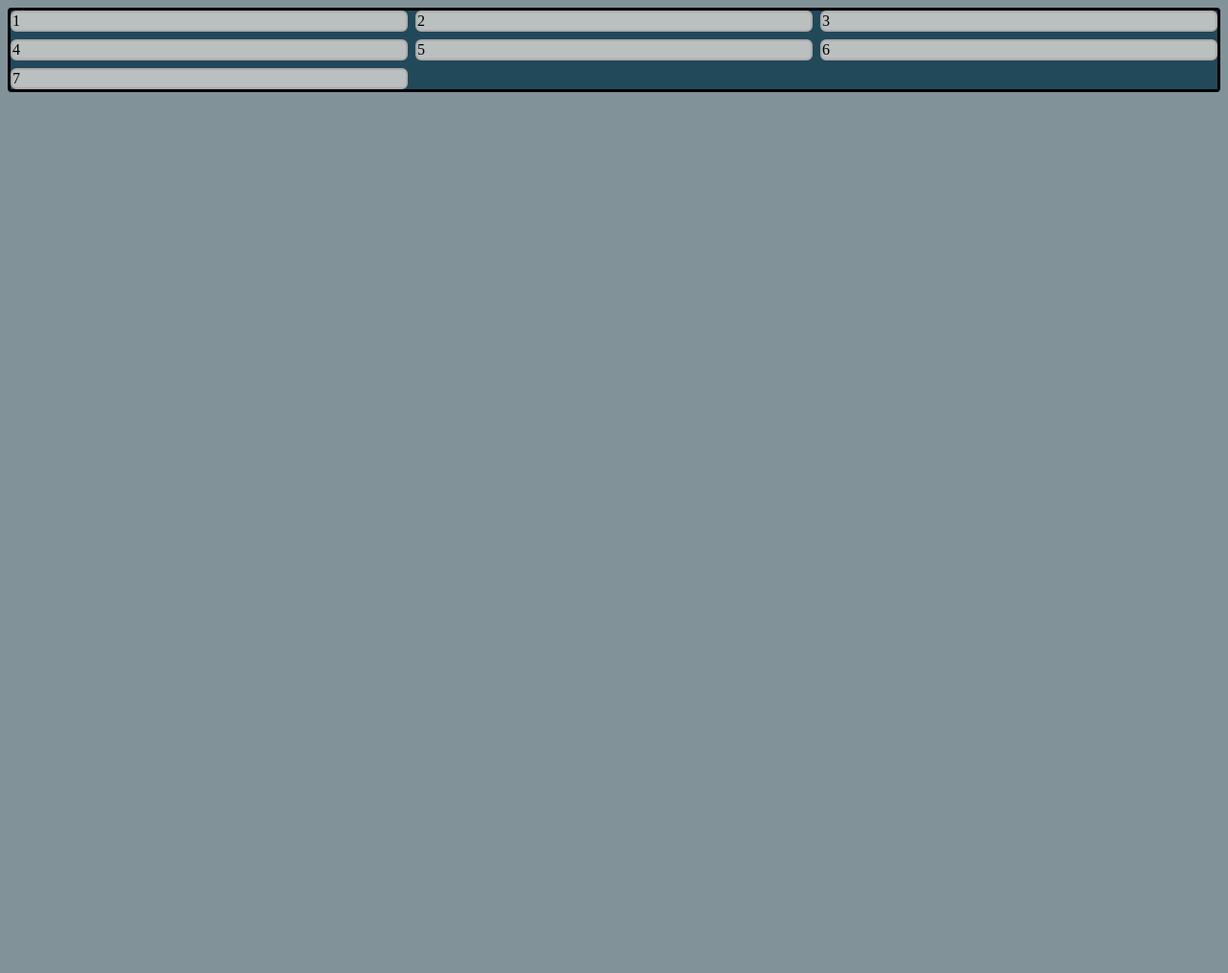
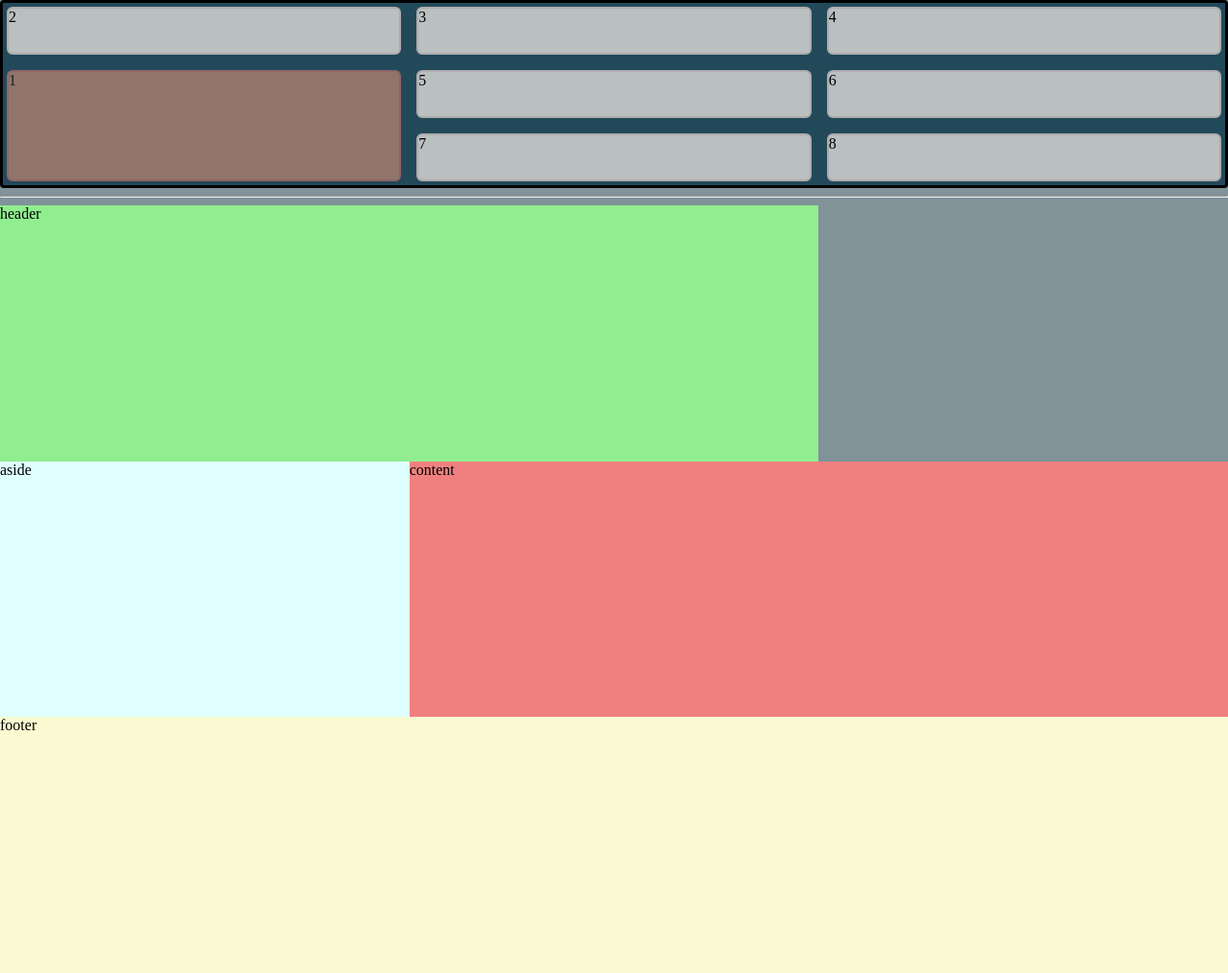
Before and after one commit to dicaos12/getting-started, a plain HTML site: page grid.html in a window 1280 px wide. Shown: the whole page at 96% size. Before the commit the page ends 800 px from the top, so only its background shows below. Drawn offline with Linux system fonts and the light colour scheme.

Commit message:
files edited

```diff
--- a/grid.css
+++ b/grid.css
@@ -4,7 +4,9 @@
   border-radius: 4px;
   display: grid;
   grid-template-columns: minmax(100px, 1fr) 1fr 1fr;
-  gap: 8px;
+  grid-auto-rows: 50px;
+  gap: 16px;
+  padding: 4px;
 }
 
 .container div {
@@ -15,4 +17,52 @@
 
 body {
   background: #819299;
+  margin: 0;
 }
+
+.container div:first-child {
+  background: lightsalmon;
+  border-color: salmon;
+  grid-row: 2/4;
+  opacity: .5;
+}
+
+.box {
+  display: grid;
+  grid-template-columns: 1fr 1fr 1fr;
+  grid-template-rows: 35px, 1fr, 100px;
+  min-height: 100vh;
+  grid-template-areas:
+    "header header sidebar"
+    "content content content"
+    "footer footer footer";
+}
+
+@media (width > 400px) {
+  .box {
+    grid-template-areas:
+      "header header ."
+      "sidebar content content"
+      "footer footer footer";
+  }
+}
+
+.box header {
+  background: lightgreen;
+  grid-area: header;
+}
+
+.box aside {
+  background: lightcyan;
+  grid-area: sidebar;
+}
+
+.box main {
+  background: lightcoral;
+  grid-area: content;
+}
+
+.box footer {
+  background: lightgoldenrodyellow;
+  grid-area: footer;
+}
--- a/grid.html
+++ b/grid.html
@@ -18,6 +18,14 @@
     <div>5</div>
     <div>6</div>
     <div>7</div>
+    <div>8</div>
+  </section>
+  <hr>
+  <section class="box">
+    <header>header</header>
+    <aside>aside</aside>
+    <main>content</main>
+    <footer>footer</footer>
   </section>
 </body>
 
```
